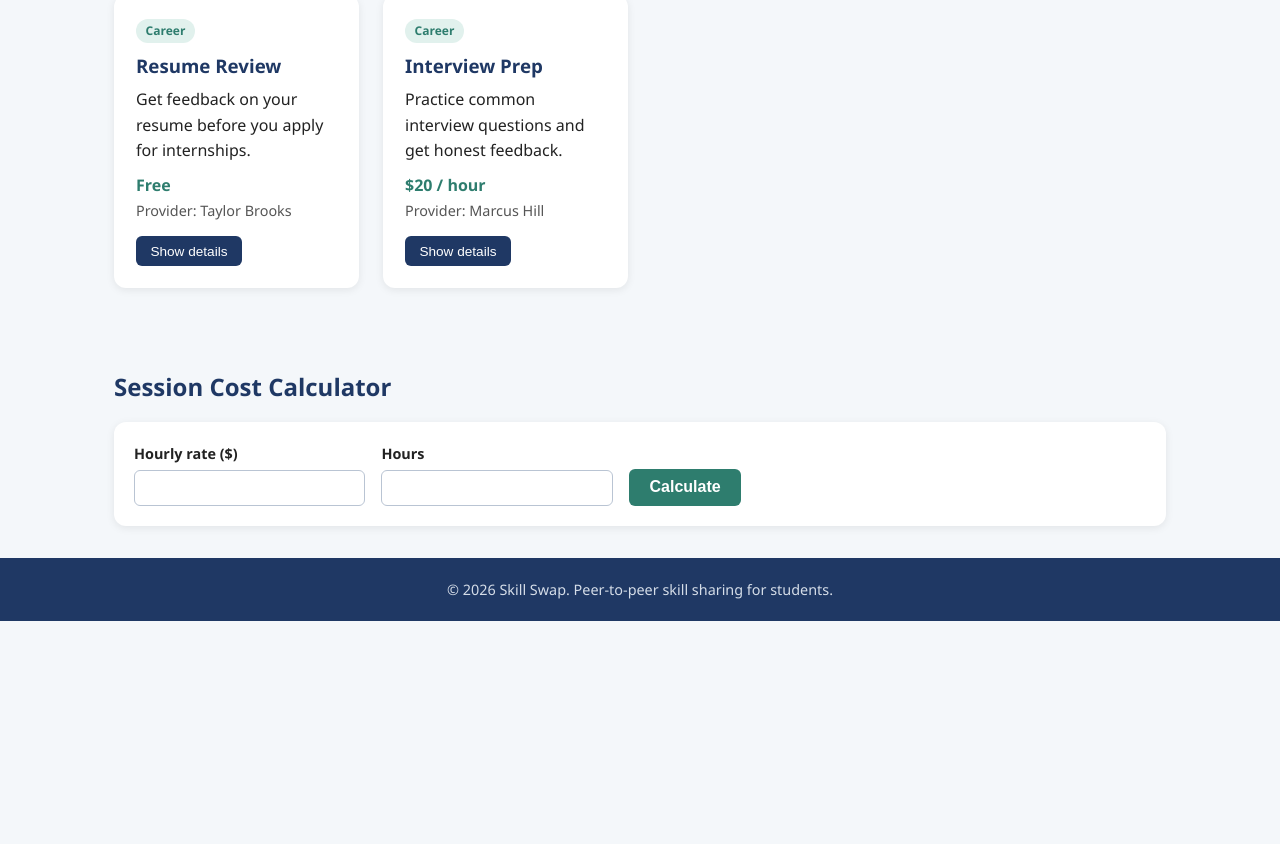
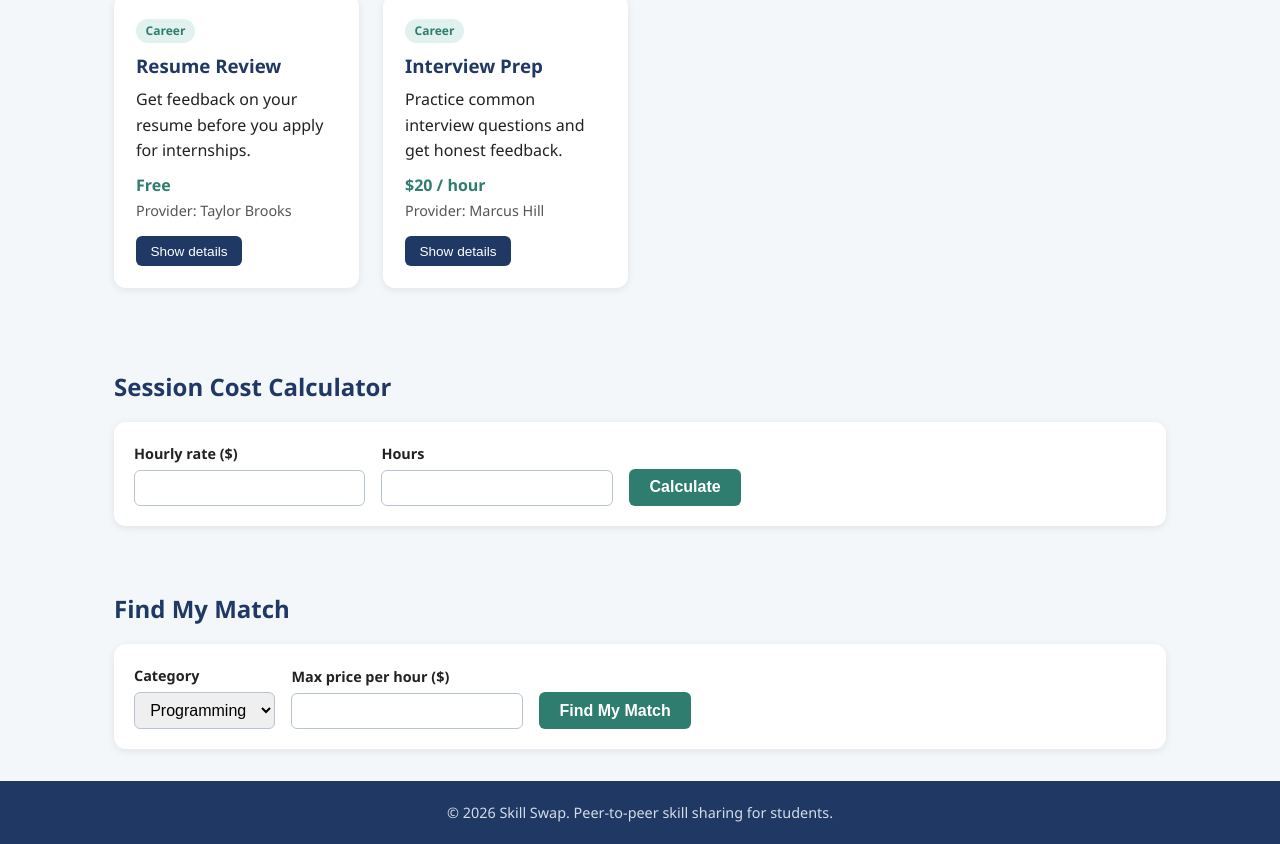
Before and after one commit to gxrciafelipe/skills-swap-felipegarcia-unit8, a React (Vite) app: page / in a window 1280 px wide. Shown: the part 948-1792 px from the top of the page. Before the commit the page ends 1569 px from the top, so only its background shows below. Built offline with nearby package versions, Linux system fonts and the light colour scheme.

Commit message:
Add Find My Match section to homepage

```diff
--- a/src/App.jsx
+++ b/src/App.jsx
@@ -2,6 +2,7 @@ import Header from "./components/Header.jsx";
 import Hero from "./components/Hero.jsx";
 import SkillsSection from "./components/SkillsSection.jsx";
 import CostCalculator from "./components/CostCalculator.jsx";
+import SkillMatcher from "./components/SkillMatcher.jsx";
 import Footer from "./components/Footer.jsx";
 
 function App() {
@@ -12,6 +13,7 @@ function App() {
         <Hero />
         <SkillsSection />
         <CostCalculator />
+        <SkillMatcher />
       </main>
       <Footer />
     </>
--- /dev/null
+++ b/src/components/SkillMatcher.jsx
@@ -0,0 +1,72 @@
+import { useState } from "react";
+import SkillCard from "./SkillCard.jsx";
+import { skills, CATEGORIES } from "../data/skills.js";
+import { matchSkillsToUser } from "../../skillswap-functions.js";
+
+function SkillMatcher() {
+  const [category, setCategory] = useState(CATEGORIES[0]);
+  const [maxPrice, setMaxPrice] = useState("");
+  const [matches, setMatches] = useState(null);
+  const [error, setError] = useState("");
+
+  const handleSubmit = (event) => {
+    event.preventDefault();
+    const budget = Number(maxPrice);
+
+    if (maxPrice === "" || budget < 0) {
+      setMatches(null);
+      setError("Enter a maximum price of 0 or more.");
+      return;
+    }
+
+    setError("");
+    setMatches(matchSkillsToUser({ category, maxPrice: budget }, skills));
+  };
+
+  return (
+    <section className="tool-section" aria-labelledby="matcher-heading">
+      <h2 id="matcher-heading">Find My Match</h2>
+      <form className="tool-form" onSubmit={handleSubmit}>
+        <label>
+          Category
+          <select value={category} onChange={(event) => setCategory(event.target.value)}>
+            {CATEGORIES.map((option) => (
+              <option key={option} value={option}>
+                {option}
+              </option>
+            ))}
+          </select>
+        </label>
+        <label>
+          Max price per hour ($)
+          <input
+            type="number"
+            min="0"
+            step="1"
+            value={maxPrice}
+            onChange={(event) => setMaxPrice(event.target.value)}
+          />
+        </label>
+        <button type="submit" className="tool-button">
+          Find My Match
+        </button>
+      </form>
+
+      {error && <p className="tool-error">{error}</p>}
+
+      {matches !== null && matches.length === 0 && (
+        <p className="tool-result">No matches found. Try a higher budget or another category.</p>
+      )}
+
+      {matches !== null && matches.length > 0 && (
+        <div className="skills-grid match-results">
+          {matches.map((skill) => (
+            <SkillCard key={skill.id} skill={skill} />
+          ))}
+        </div>
+      )}
+    </section>
+  );
+}
+
+export default SkillMatcher;
--- a/src/styles.css
+++ b/src/styles.css
@@ -249,3 +249,6 @@ footer {
 }
 
 .tool-error { margin-top: 1rem; color: #b3261e; font-weight: 600; }
+
+/* ---------- Match results ---------- */
+.match-results { margin-top: 1.5rem; }
```
